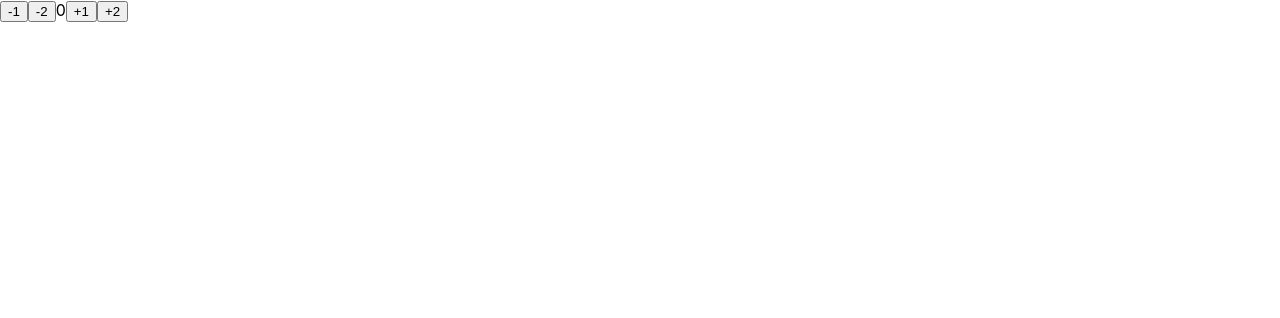
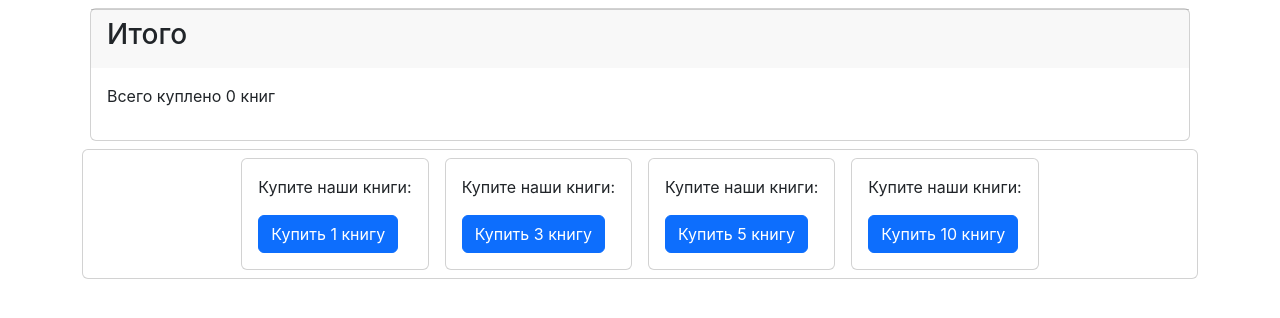
Before and after one commit to Khaanh/React-Theory, a React (Create React App) app: page / in a window 1280 px wide. Shown: the top 318 px of the page. Built offline with nearby package versions, Linux system fonts and the light colour scheme.

Commit message:
useContext

```diff
--- a/public/index.html
+++ b/public/index.html
@@ -1,15 +1,16 @@
 <!DOCTYPE html>
 <html lang="en">
+
 <head>
   <meta charset="utf-8" />
   <link rel="icon" href="%PUBLIC_URL%/favicon.ico" />
   <meta name="viewport" content="width=device-width, initial-scale=1" />
   <meta name="theme-color" content="#000000" />
-    <meta
-      name="description"
-      content="Web site created using create-react-app"
-    />
+  <meta name="description" content="Web site created using create-react-app" />
   <link rel="apple-touch-icon" href="%PUBLIC_URL%/logo192.png" />
+  <link href="https://cdn.jsdelivr.net/npm/bootstrap@5.3.0-alpha1/dist/css/bootstrap.min.css" rel="stylesheet"
+    integrity="sha384-GLhlTQ8iRABdZLl6O3oVMWSktQOp6b7In1Zl3/Jr59b6EGGoI1aFkw7cmDA6j6gD" crossorigin="anonymous">
+
   <!--
       manifest.json provides metadata used when your web app is installed on a
       user's mobile device or desktop. See https://developers.google.com/web/fundamentals/web-app-manifest/
@@ -26,6 +27,7 @@
     -->
   <title>React App</title>
 </head>
+
 <body>
   <noscript>You need to enable JavaScript to run this app.</noscript>
   <div id="root"></div>
@@ -39,5 +41,10 @@
       To begin the development, run `npm start` or `yarn start`.
       To create a production bundle, use `npm run build` or `yarn build`.
     -->
+  <script src="https://cdn.jsdelivr.net/npm/bootstrap@5.3.0-alpha1/dist/js/bootstrap.bundle.min.js"
+    integrity="sha384-w76AqPfDkMBDXo30jS1Sgez6pr3x5MlQ1ZAGC+nuZB+EYdgRZgiwxhTBTkF7CXvN" crossorigin="anonymous">
+  </script>
+
 </body>
+
 </html>
--- a/src/App.js
+++ b/src/App.js
@@ -1,75 +1,25 @@
-import React, { useReducer } from "react";
+import React, { useReducer, useState, useContext } from "react";
+import ActionsCard from "./component/ActionsCard";
+import StatusCard from "./component/StatusCard";
+import Context from "./component/Context";
 import "./App.css";
 
-const reducer = (state, action) => {
-  console.log(action);
-  switch (action.type) {
-    case "increment": {
-      return { counter: state.counter + action.payload };
-    }
-    case "decrement": {
-      return { counter: state.counter - action.payload };
-    }
-
-    default: {
-      return { ...state };
-    }
-  }
-};
-
 function App() {
-  const [state, dispatch] = useReducer(reducer, {
-    counter: 0,
-  });
+  const [counter, setCounter] = useState(0);
+  const count = (n) => setCounter(counter + n);
+  const value = {
+    counter,
+    count,
+  };
 
   return (
-    <div>
-      <button
-        onClick={() =>
-          dispatch({
-            type: "decrement",
-            payload: 1,
-          })
-        }
-      >
-        -1
-      </button>
-
-      <button
-        onClick={() =>
-          dispatch({
-            type: "decrement",
-            payload: 2,
-          })
-        }
-      >
-        -2
-      </button>
-
-      <span>{state.counter}</span>
-
-      <button
-        onClick={() => {
-          dispatch({
-            type: "increment",
-            payload: 1,
-          });
-        }}
-      >
-        +1
-      </button>
-
-      <button
-        onClick={() => {
-          dispatch({
-            type: "increment",
-            payload: 2,
-          });
-        }}
-      >
-        +2
-      </button>
-    </div>
+    <Context.Provider value={value}>
+      <div className="container">
+        <StatusCard />
+        <ActionsCard />
+      </div>
+    </Context.Provider>
   );
 }
+
 export default App;
--- /dev/null
+++ b/src/component/ActionCard.js
@@ -0,0 +1,26 @@
+import React, { useContext } from "react";
+import Context from "./Context";
+
+export default function ActionCard(props) {
+  const { number } = props;
+  const value = useContext(Context);
+
+  const handlerClick = () => {
+    value.count(number);
+  };
+
+  return (
+    <div className="card m-2">
+      <div className="card-body">
+        <p>Купите наши книги:</p>
+        <button
+          type="button"
+          className="btn btn-primary btn-block"
+          onClick={handlerClick}
+        >
+          Купить {number} книгу
+        </button>
+      </div>
+    </div>
+  );
+}
--- /dev/null
+++ b/src/component/ActionsCard.js
@@ -0,0 +1,15 @@
+import React from "react";
+import ActionCard from "./ActionCard";
+
+export default function ActionsCard(props) {
+  return (
+    <div className="card">
+      <div className="d-flex flex-row justify-content-center">
+        <ActionCard number={1} />
+        <ActionCard number={3} />
+        <ActionCard number={5} />
+        <ActionCard number={10} />
+      </div>
+    </div>
+  );
+}
--- /dev/null
+++ b/src/component/Context.js
@@ -0,0 +1,5 @@
+import { createContext } from "react";
+
+const Context = createContext();
+
+export default Context;
--- /dev/null
+++ b/src/component/StatusCard.js
@@ -0,0 +1,17 @@
+import React, { useContext } from "react";
+import Context from "./Context";
+
+export default function StatusCard(props) {
+  const value = useContext(Context);
+
+  return (
+    <div className="card m-2">
+      <div className="card-footer">
+        <h3 className="card-title">Итого</h3>
+      </div>
+      <div className="card-body">
+        <p>Всего куплено {value.counter} книг</p>
+      </div>
+    </div>
+  );
+}
```
Also changed, not shown: src/components/CitiesList.js (deleted, +0 -13 lines), src/components/City.js (deleted, +0 -17 lines). Lines whose indentation alone changed are shown as unchanged.
